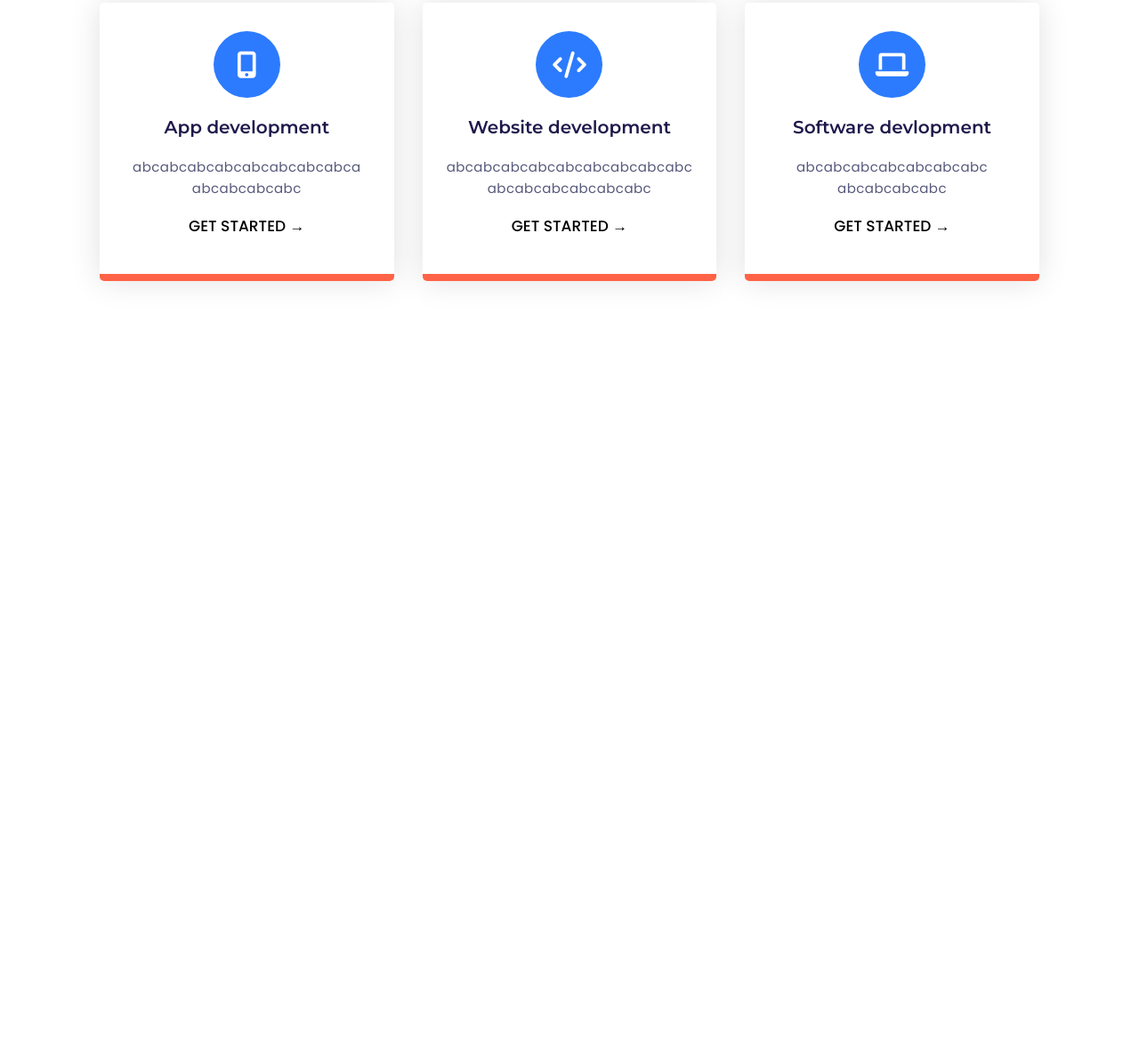
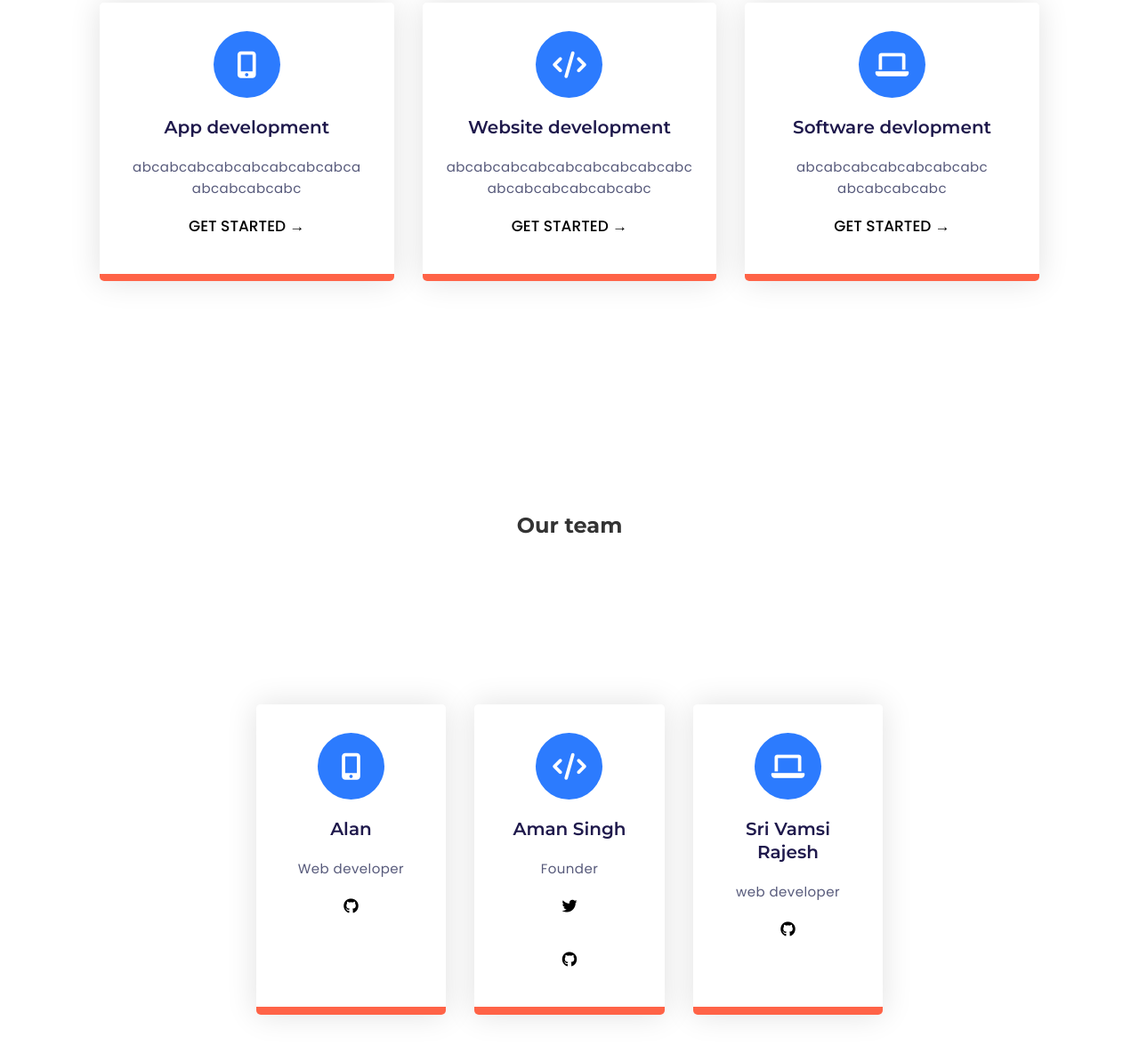
Before and after one commit to dinxsh/ztdevs, a plain HTML site: page index.html in a window 1280 px wide. Shown: the part 1166-2350 px from the top of the page at 89% size. Before the commit the page ends 1616 px from the top, so only its background shows below. Drawn offline with Linux system fonts and the light colour scheme.

Commit message:
Update index.html

```diff
--- a/index.html
+++ b/index.html
@@ -45,7 +45,7 @@
                             <a href = "#contact" class = "nav-link">Contact</a>
                         </li>
                       <li class = "nav-item">
-                            <a href = "#login" class = "nav-link">Login</a>
+                            <a href = "login/index.html" class = "nav-link">Login</a>
                         </li>
                     </ul>
                 </div>
@@ -90,7 +90,7 @@
                         abcabcabcabcabcabcabcabca
                         abcabcabcabc
                       </p>
-                      <a href="service/index.html" target="_blank">
+                      <a href="login/index.html" target="_blank">
                         <button class="btn">Get started →</button>
                     </a>
                     </div>
@@ -105,7 +105,7 @@
                         abcabcabcabcabcabcabcabcabc
                         abcabcabcabcabcabc
                       </p>
-                      <a href="service/index.html" target="_blank">
+                      <a href="login/index.html" target="_blank">
                         <button class="btn">Get started →</button>
                     </div>
                   </div>
@@ -119,12 +119,77 @@
                         abcabcabcabcabcabcabc
                         abcabcabcabc
                       </p>
-                      <a href="service/index.html" target="_blank">
+                      <a href="Login/index.html" target="_blank">
                         <button class="btn">Get started →</button>
                     </div>
                   </div>
 
               </section>
+              <section id = "team" class = "py-5">
+                <section>
+                    <div class="row">
+                      <h2 class="section-heading">Our team </h2>
+                    </div>
+                    <div class="row">
+                      <div class="column">
+                        <div class="card">
+                          <div class="icon-wrapper">
+                            <i class="fas fa-mobile-alt"></i>
+
+                          </div>
+                          <h3>Alan</h3>
+                          <p>
+                            Web developer
+
+                          </p>
+                          <a href="https://github.com/AlanLikesCoding" target="_blank">
+                            <button class="btn">
+                              <i class="fa-brands fa-github"></i>
+                            </button>
+                        </a>
+                        </div>
+                      </div>
+                      <div class="column">
+                        <div class="card">
+                          <div class="icon-wrapper">
+                            <i class="fa-solid fa-code"></i>
+                          </div>
+                          <h3>Aman Singh</h3>
+                          <p>
+                            Founder
+
+                          </p>
+                          <a href="https://twitter.com/Aman_Singh_MNTC" target="_blank">
+                            <button class="btn">
+                              <i class="fa-brands fa-twitter"></i>
+                            </button>
+                        </a>
+                        <a href="https://github.com/AmanSingh-MNTC" target="_blank">
+                          <button class="btn">
+                            <i class="fa-brands fa-github"></i>
+                          </button>
+                      </a>
+
+                        </div>
+                      </div>
+                      <div class="column">
+                        <div class="card">
+                          <div class="icon-wrapper">
+                            <i class="fas fa-laptop"></i>
+                          </div>
+                          <h3>Sri Vamsi Rajesh</h3>
+                          <p>
+                            web developer
+                          </p>
+                          <a href="https://github.com/SrivamsiRajesh" target="_blank">
+                            <button class="btn">
+                              <i class="fa-brands fa-github"></i>
+                            </button>
+                        </a>
+                        </div>
+                      </div>
+
+                  </section>
 
 
 
```
